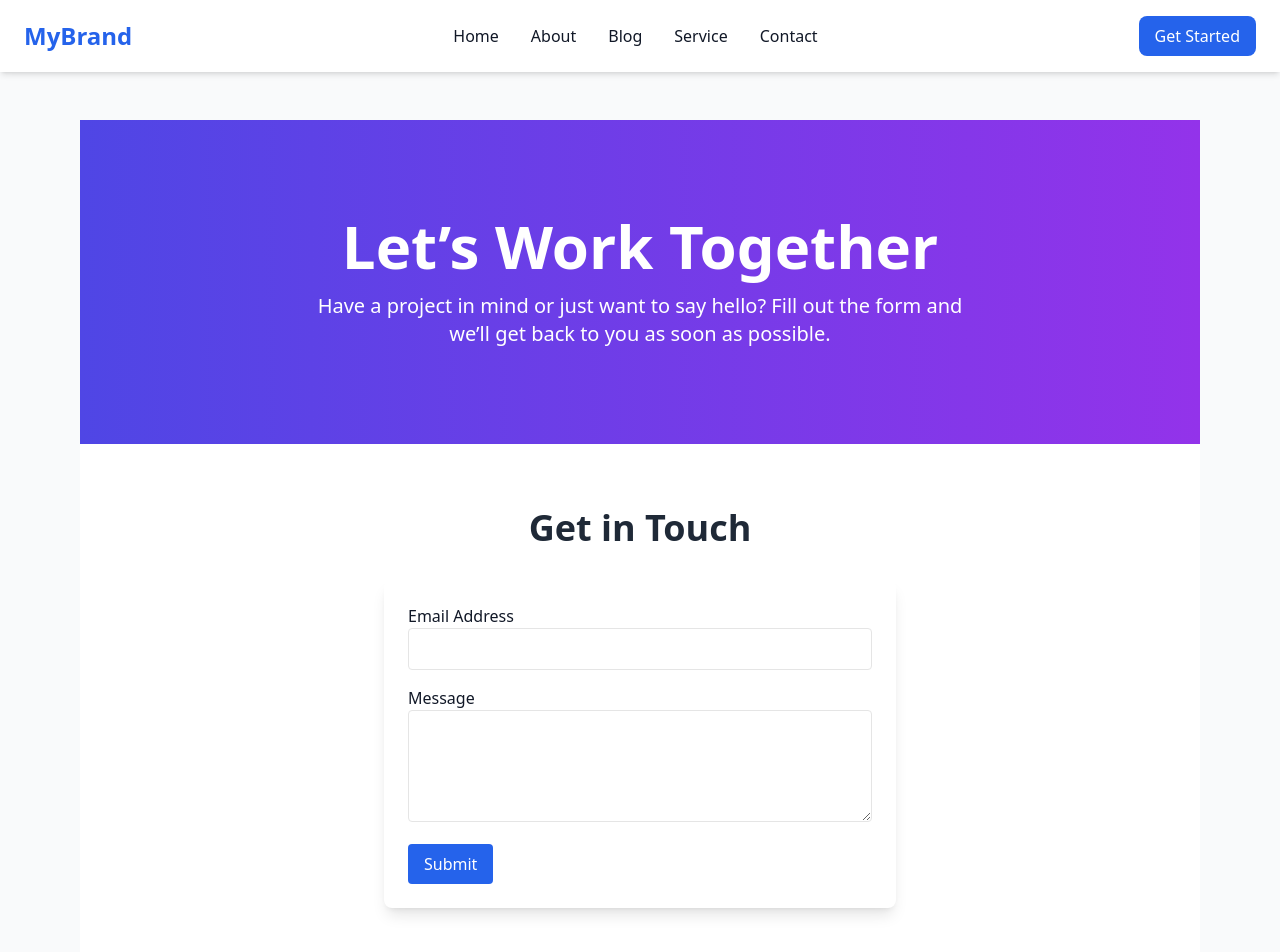
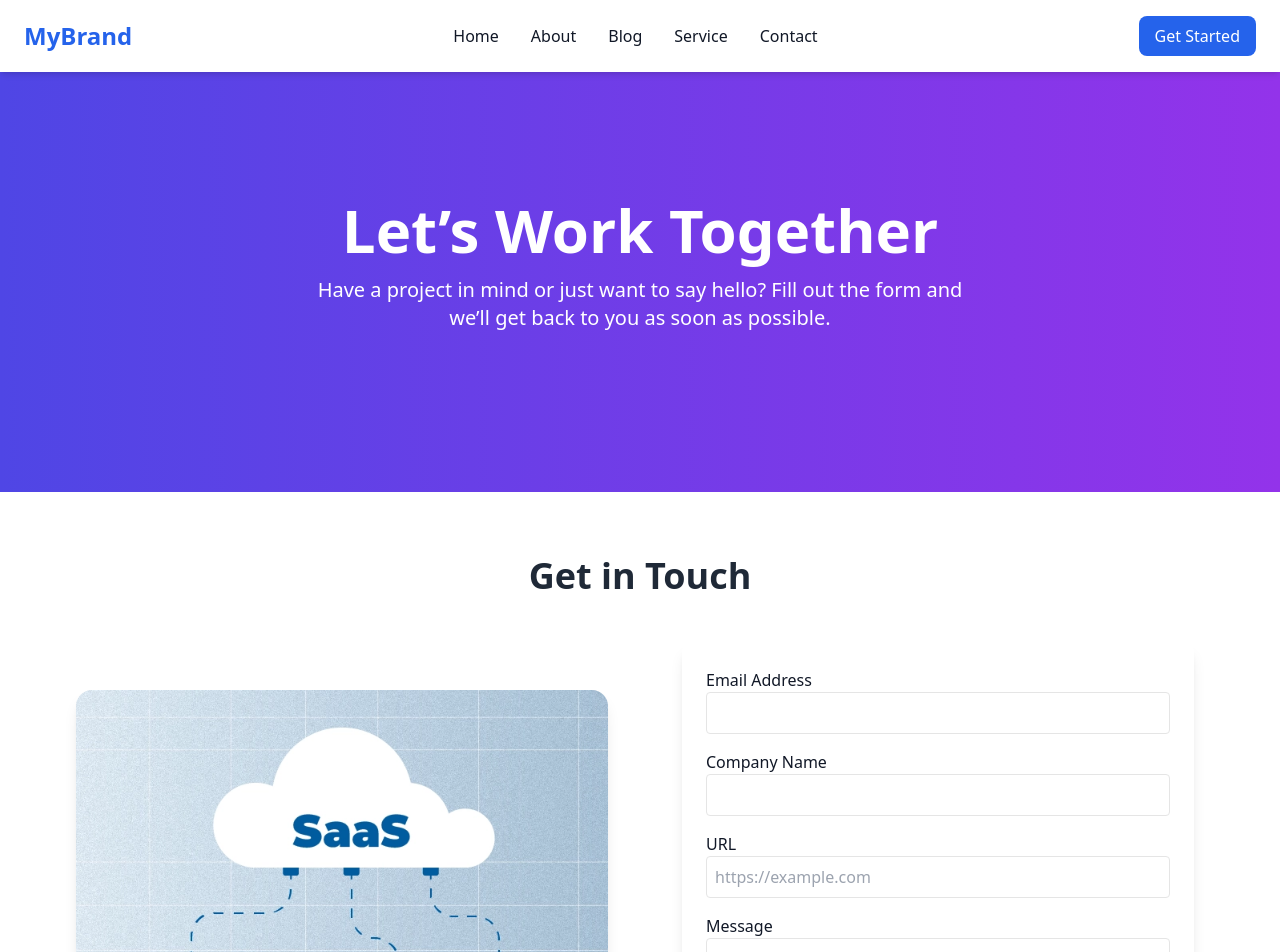
Before and after one commit to UsmanAfroz/Seo-App, a Next.js app: page /contact in a window 1280 px wide. Shown: the top 952 px of the page. Built offline with nearby package versions, Linux system fonts and the light colour scheme.

Commit message:
New contact page and pricing changes

```diff
--- a/src/app/components/contactForm.tsx
+++ b/src/app/components/contactForm.tsx
@@ -25,6 +25,35 @@ export default function ContactForm() {
       </div>
 
       <div>
+        <label htmlFor="company" className="block font-medium">
+          Company Name
+        </label>
+        <input
+          id="company"
+          type="text"
+          name="company"
+          className="w-full border rounded p-2"
+        />
+        <ValidationError prefix="Company" field="company" errors={state.errors} />
+      </div>
+
+      <div>
+        <label htmlFor="company" className="block font-medium">
+          URL
+        </label>
+        <input
+          id="url"
+          type="url"
+          name="url"
+          placeholder="https://example.com"
+          className="w-full border rounded p-2"
+        />
+        <ValidationError prefix="Company" field="company" errors={state.errors} />
+      </div>
+
+
+
+      <div>
         <label htmlFor="message" className="block font-medium">Message</label>
         <textarea
           id="message"
--- a/src/app/contact/page.tsx
+++ b/src/app/contact/page.tsx
@@ -6,33 +6,53 @@ export default function ContactPage() {
   return (
     <div className="min-h-screen bg-white flex flex-col">
       {/* Hero Section */}
-      <section className="w-full bg-gradient-to-r from-indigo-600 to-purple-600 text-white py-24 px-6 text-center">
+
+      <section className="w-full bg-gradient-to-r from-indigo-600 to-purple-600 text-white py-[10rem] px-6 text-center">
+        {" "}
         <motion.h1
           initial={{ opacity: 0, y: 30 }}
           animate={{ opacity: 1, y: 0 }}
           transition={{ duration: 0.6 }}
           className="text-4xl md:text-6xl font-bold"
         >
-          Let’s Work Together
-        </motion.h1>
+          {" "}
+          Let’s Work Together{" "}
+        </motion.h1>{" "}
         <motion.p
           initial={{ opacity: 0, y: 20 }}
           animate={{ opacity: 1, y: 0 }}
           transition={{ delay: 0.2, duration: 0.6 }}
           className="mt-4 max-w-2xl mx-auto text-lg md:text-xl"
         >
+          {" "}
           Have a project in mind or just want to say hello? Fill out the form
-          and we’ll get back to you as soon as possible.
-        </motion.p>
+          and we’ll get back to you as soon as possible.{" "}
+        </motion.p>{" "}
       </section>
 
       {/* Contact Form Section */}
       <section className="py-16 px-6 sm:px-8 lg:px-16 bg-white">
-        <div className="w-full max-w-2xl mx-auto">
-          <h2 className="text-3xl sm:text-4xl font-bold text-gray-800 mb-8 text-center">
+        <div className="max-w-6xl mx-auto">
+          <h2 className="text-3xl sm:text-4xl font-bold text-gray-800 mb-12 text-center">
             Get in Touch
           </h2>
-          <ContactForm /> {/* Using your separate component */}
+
+          {/* Flex container for image + form */}
+          <div className="grid grid-cols-1 lg:grid-cols-2 gap-10 items-center">
+            {/* Left Image Section */}
+            <div className="flex justify-center">
+              <img
+                src="/seo001.png" // <-- replace with your image path
+                alt="Contact Illustration"
+                className="rounded-2xl shadow-lg max-h-[400px] object-cover"
+              />
+            </div>
+
+            {/* Right Form Section */}
+            <div className="w-full">
+              <ContactForm /> {/* Using your separate component */}
+            </div>
+          </div>
         </div>
       </section>
     </div>
--- a/src/app/globals.css
+++ b/src/app/globals.css
@@ -4,7 +4,7 @@
 @tailwind utilities;
 
 body {
-  padding:5rem;
+
 }
 html {
   scroll-behavior: smooth;
--- a/src/app/page.tsx
+++ b/src/app/page.tsx
@@ -10,7 +10,7 @@ import BrandMentions from "./components/brandMentions";
 export default function Home() {
   return (
     <div>
-      <Navbar />
+
       <Hero />
       <Features />
       <AboutSection />
--- a/src/app/services/page.tsx
+++ b/src/app/services/page.tsx
@@ -8,31 +8,48 @@ import Image from "next/image";
 
 export default function ServicesPage() {
   return (
-    <div className="pt-20">
+    <div>
       {/* Hero Section */}
-      <section className="max-w-7xl mx-auto px-6 md:flex items-center justify-between py-8 md:py-10">
+            <section className="bg-gradient-to-r from-indigo-600 to-purple-600">
+        <div className="max-w-7xl mx-auto px-6 md:flex items-center justify-between py-16 md:py-20">
           {/* Left Content */}
-        <div className="md:w-1/2 flex flex-col justify-center">
-          <h1 className="text-3xl md:text-5xl font-bold text-gray-800 mb-4">
+          <motion.div
+            initial={{ opacity: 0, x: -50 }}
+            whileInView={{ opacity: 1, x: 0 }}
+            viewport={{ once: true }}
+            transition={{ duration: 0.8 }}
+            className="md:w-1/2 flex flex-col justify-center"
+          >
+            <h1 className="text-4xl sm:text-5xl md:text-6xl font-extrabold leading-tight tracking-tight text-white">
               Link Building Services
+               <span className="block text-yellow-300">That Drive Results.</span>
             </h1>
-          <h1 className="text-3xl md:text-4xl font-bold text-gray-800 mb-4">
+
+            {/* <h2 className="text-3xl sm:text-4xl md:text-4xl font-extrabold leading-tight tracking-tight text-white">
               That Drive Results 🚀
-          </h1>
-          <p className="text-base md:text-lg text-gray-600 mb-6">
+            </h2> */}
+            <p className="text-base md:text-lg text-white mb-6">
               Get high-quality backlinks from trusted industry websites to boost
               your SEO and grow your organic visibility.
             </p>
             <Link
               href="/contact"
-            className="bg-blue-600 text-white px-5 py-2.5 rounded-xl shadow hover:bg-blue-700 transition w-fit"
+              className="bg-blue-600 text-white px-5 py-2.5 rounded-xl shadow hover:bg-blue-700 transition w-fit
+               hover:bg-gradient-to-r hover:from-indigo-500 hover:to-purple-500
+                           hover:text-white"
             >
               Get Started
             </Link>
-        </div>
+          </motion.div>
 
           {/* Right Image */}
-        <div className="md:w-1/2 mt-8 md:mt-0 flex justify-center">
+          <motion.div
+            initial={{ opacity: 0, x: 50 }}
+            whileInView={{ opacity: 1, x: 0 }}
+            viewport={{ once: true }}
+            transition={{ duration: 0.8 }}
+            className="md:w-1/2 mt-8 md:mt-0 flex justify-center"
+          >
             <Image
               src="/seo001.png"
               alt="Link Building Illustration"
@@ -40,12 +57,14 @@ export default function ServicesPage() {
               height={450}
               className="max-w-xs md:max-w-sm lg:max-w-md"
             />
+          </motion.div>
         </div>
       </section>
 
+
       {/* Pricing Section */}
       <section className="bg-gray-50 py-20">
-        <div className="max-w-6xl mx-auto text-center">
+        <div className="max-w-6xl mx-auto text-center ">
           <h2 className="text-3xl font-bold text-gray-800 mb-4">
             Choose Your Plan
           </h2>
@@ -53,7 +72,7 @@ export default function ServicesPage() {
             Flexible pricing tailored to your growth needs.
           </p>
 
-          <div className="grid md:grid-cols-3 gap-8">
+          <div className="grid md:grid-cols-3 gap-8 ">
             {[
               { title: "Starter", price: "$1100/mo", features: ["10 backlinks", "Metrics: DR 50+, Traffic 1,000+", "SaaS Websites", "Backlink Analysis", "SERP Tracking"] },
               { title: "Growth", price: "$2000/mo", features: ["20 backlinks", "Metrics: DR 50+, Traffic 1,000+", "SaaS Websites", "Backlink Analysis", "SERP Tracking"], highlighted: false },
@@ -62,11 +81,7 @@ export default function ServicesPage() {
               <motion.div
                 whileHover={{ scale: 1.05 }}
                 key={i}
-                className={`p-8 rounded-2xl shadow-md transition cursor-pointer ${
-                  plan.highlighted
-                    ? "bg-blue-600 text-white scale-105 shadow-xl"
-                    : "bg-white"
-                }`}
+                className="p-8 rounded-2xl shadow-md transition cursor-pointer bg-white hover:bg-gradient-to-r hover:from-indigo-600 hover:to-purple-600 hover:text-white"
               >
                 <h3 className="text-xl font-semibold mb-4">{plan.title}</h3>
                 <p className="text-3xl font-bold mb-6">{plan.price}</p>
@@ -77,11 +92,7 @@ export default function ServicesPage() {
                 </ul>
                 <Link
                   href="/contact"
-                  className={`px-5 py-2 rounded-lg font-medium ${
-                    plan.highlighted
-                      ? "bg-white text-blue-600 hover:bg-gray-100"
-                      : "bg-blue-600 text-white hover:bg-blue-700"
-                  } transition`}
+                  className="px-5 py-2 rounded-lg font-medium bg-blue-600 text-white hover:bg-white hover:text-blue-600 transition"
                 >
                   Get Started
                 </Link>
```
Lines whose indentation alone changed are shown as unchanged.
